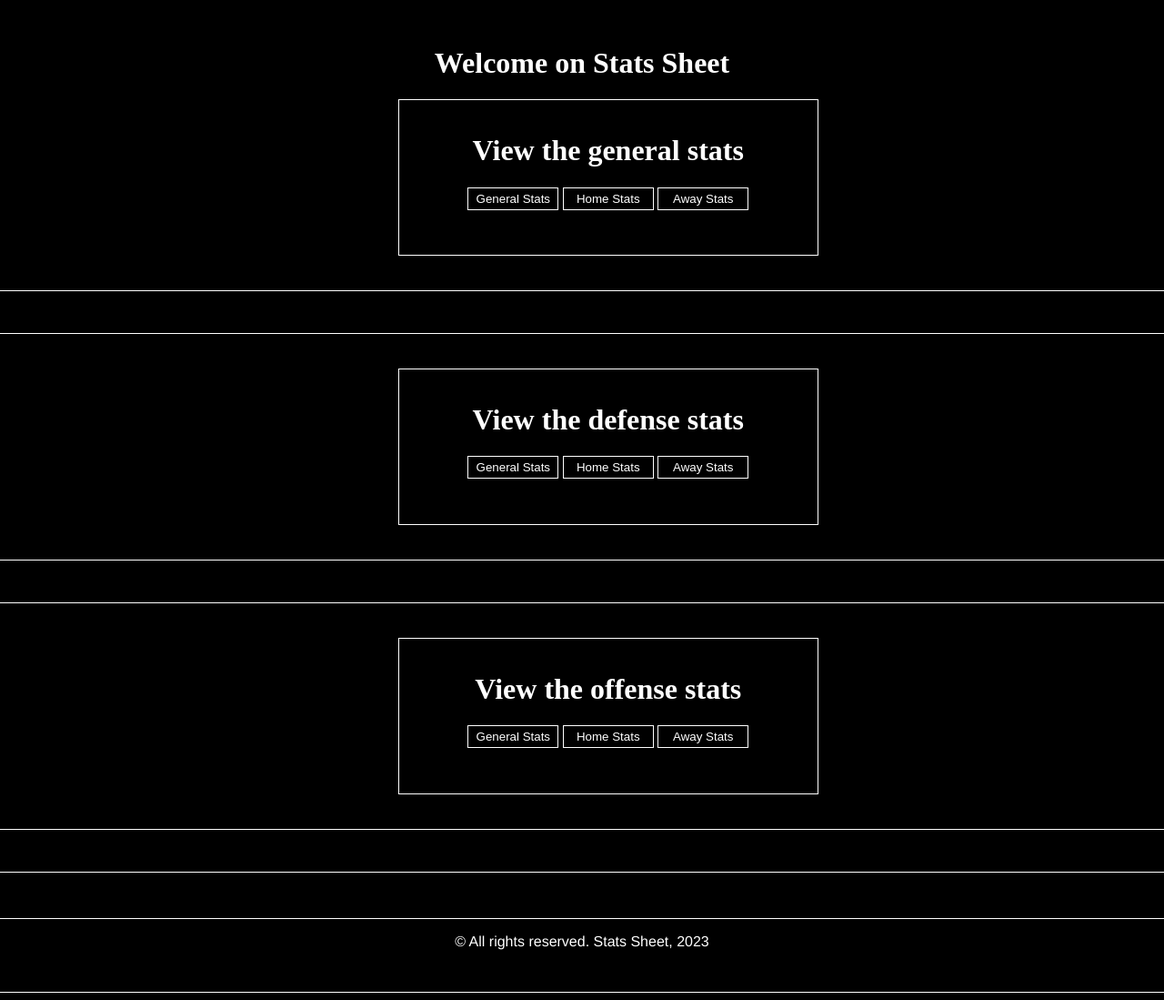
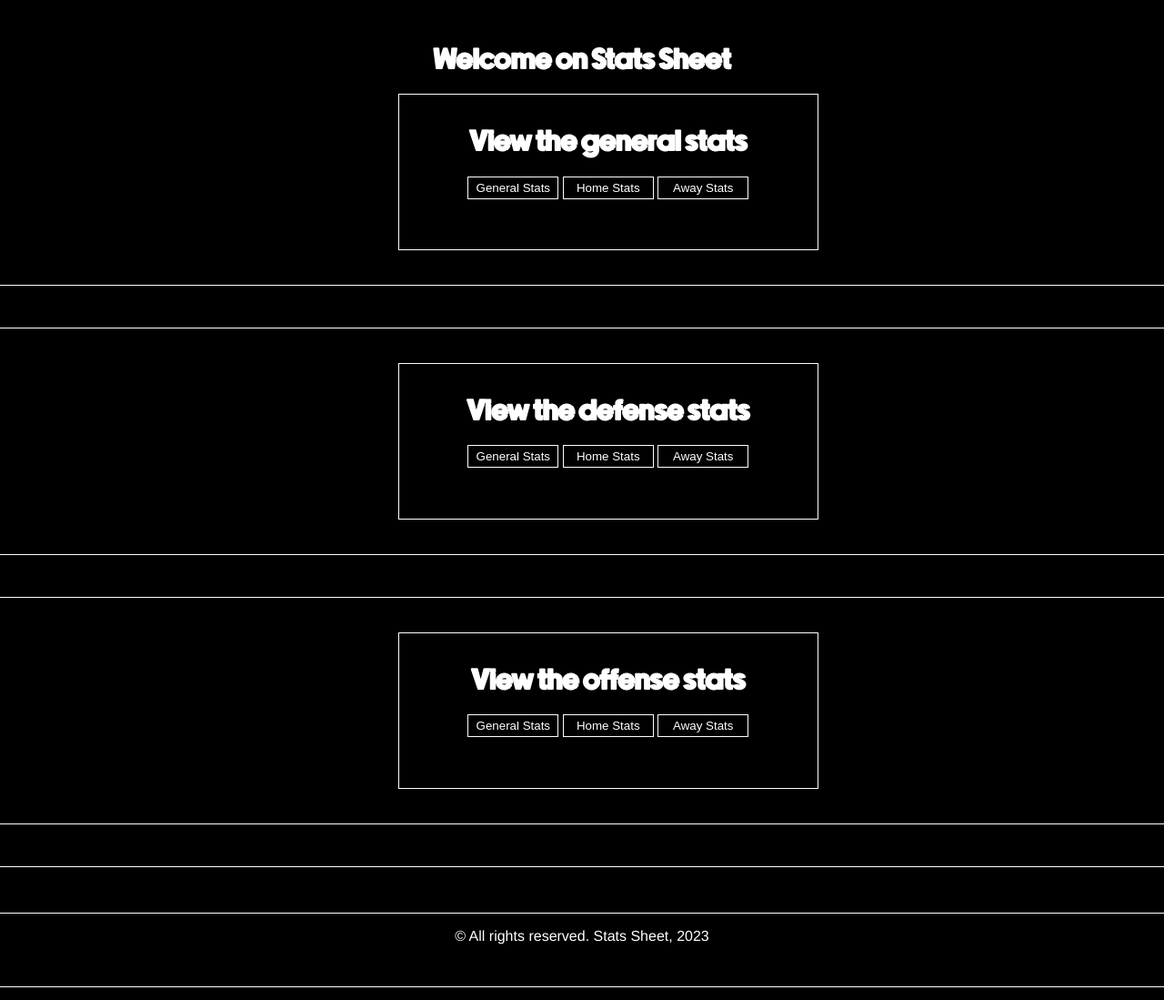
Before and after one commit to Miary11/statsFoot, a PHP site: page / in a window 1280 px wide. Shown: the part 137-1236 px from the top of the page at 91% size. Run offline with PHP 8.4, Linux system fonts and the light colour scheme.

Commit message:
Update style.css

```diff
--- a/assets/css/style.css
+++ b/assets/css/style.css
@@ -1,7 +1,12 @@
+@font-face {
+	font-family: Newake;
+	src: url('assets/fonts/Newake-Font-Demo.otf') format('opentype');
+}
+
 body{
 	background-color: black;
 	color: white;
-	font-family: Helvetica;
+	font-family: Helvetica, sans-serif;
 }
 
 header{
```
